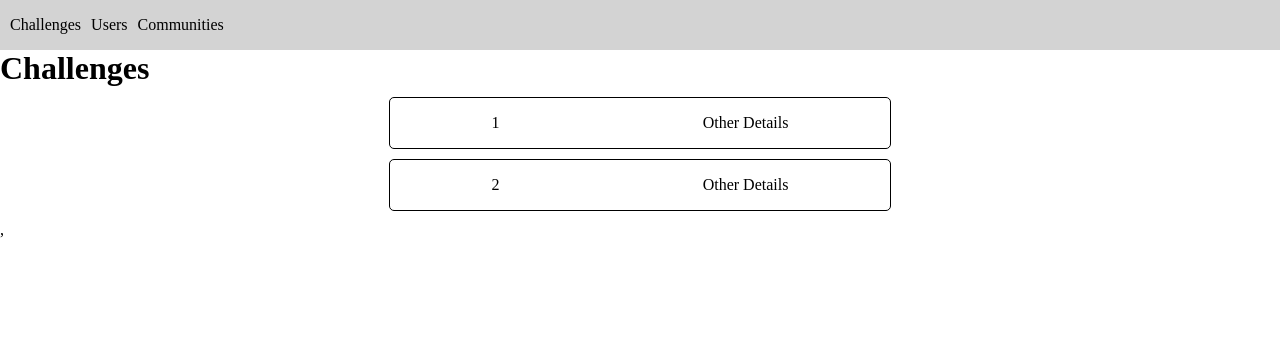
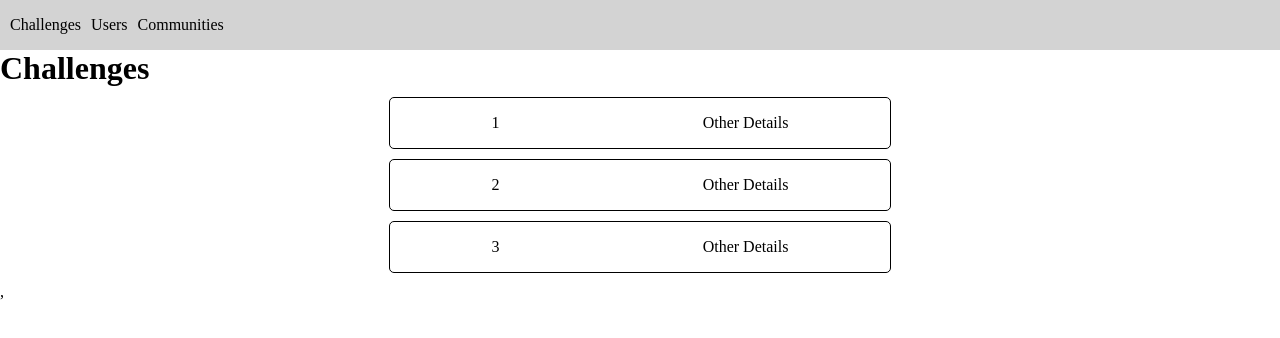
Before and after one commit to Drewlove/green-dragons-static-client, a React (Create React App) app: page /challenges in a window 1280 px wide. Shown: the top 338 px of the page. Built offline with nearby package versions, Linux system fonts and the light colour scheme.

Commit message:
three challenge types

```diff
--- a/src/ListContainers/ChallengeTypesListContainer.js
+++ b/src/ListContainers/ChallengeTypesListContainer.js
@@ -6,6 +6,7 @@ const ChallengeTypesListContainer = () => {
     const challengesList = [
         {name: '1', path: '/challenges/challenge-1', id: 1},
         {name: '2', path: '/challenges/challenge-2', id: 2},
+        {name: '3', path: '/challenges/challenge-3', id: 3}
     ]
 
     const renderList = () => {
```
